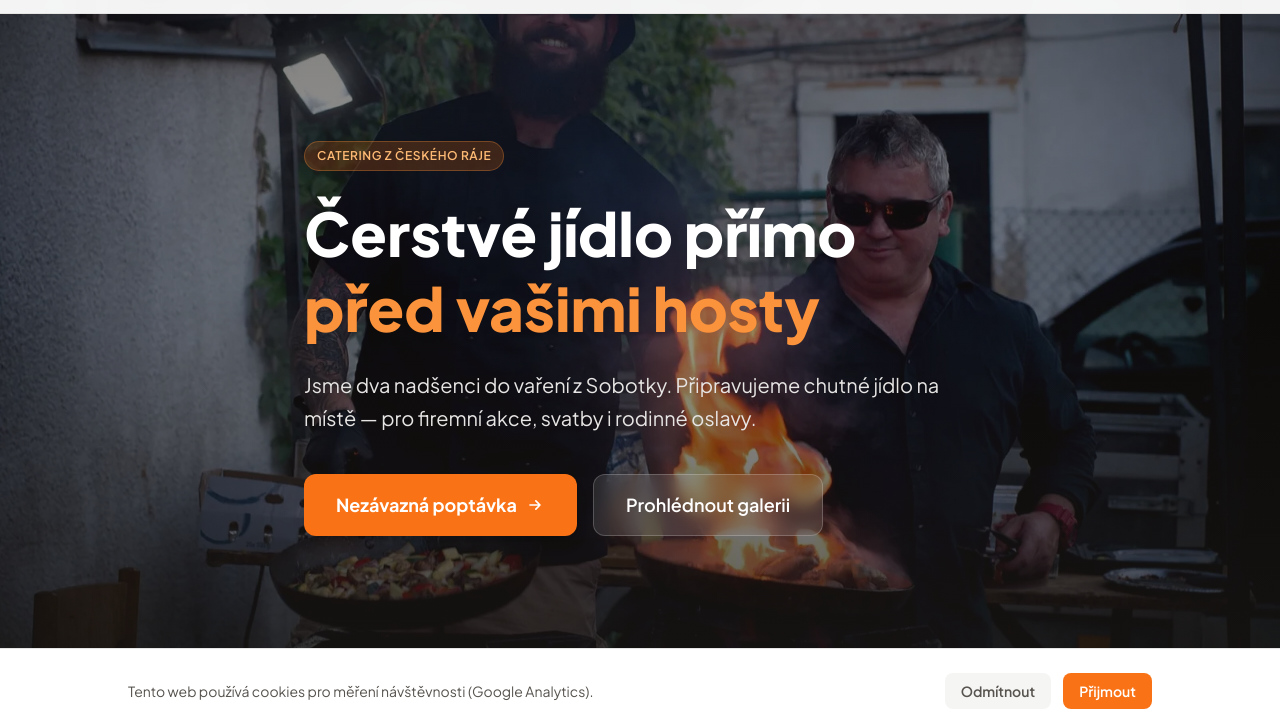
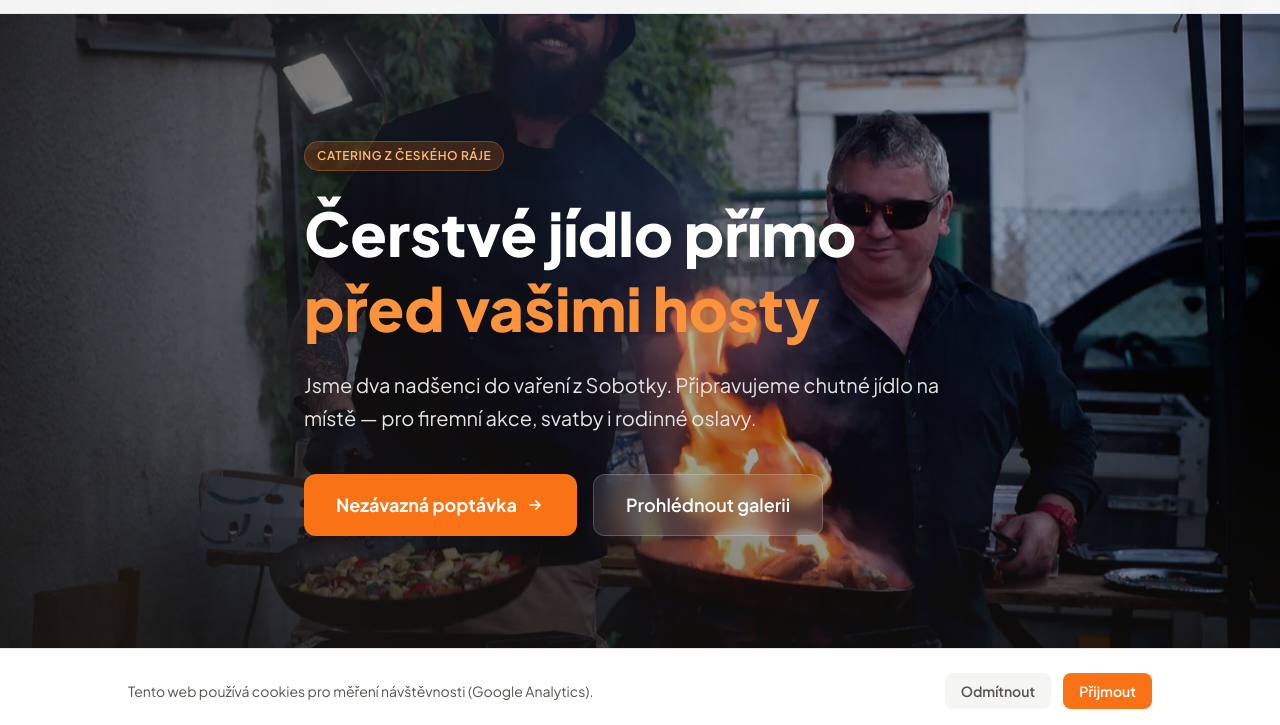
Before and after one commit to jkrikava1-lgtm/cateringzraje-new, an Astro site: page / in a window 1280 px wide. Shown: the part 67-792 px from the top of the page. Built offline with nearby package versions, Linux system fonts and the light colour scheme; Astro itself is replaced by a stand-in of ours.

Commit message:
Hero: minimální překryv, fotka téměř bez ztmavení
Co-Authored-By: Claude Sonnet 4.6 <noreply@anthropic.com>

```diff
--- a/src/pages/index.astro
+++ b/src/pages/index.astro
@@ -11,10 +11,11 @@ import site from '../data/site.json';
       <img
         src="/images/hero.webp"
         alt="Catering z ráje – příprava jídla"
-        class="w-full h-full object-cover opacity-70"
+        class="w-full h-full object-cover opacity-95"
         fetchpriority="high"
       />
-      <div class="absolute inset-0 bg-gradient-to-b from-stone-900/40 via-stone-900/20 to-stone-900/60"></div>
+      <div class="absolute inset-0 bg-gradient-to-r from-stone-900/70 via-stone-900/30 to-transparent"></div>
+      <div class="absolute inset-0 bg-gradient-to-b from-stone-900/20 via-transparent to-stone-900/40"></div>
     </div>
     <div class="relative max-w-6xl mx-auto px-4 sm:px-6 py-20 lg:py-28">
       <div class="max-w-2xl">
```
